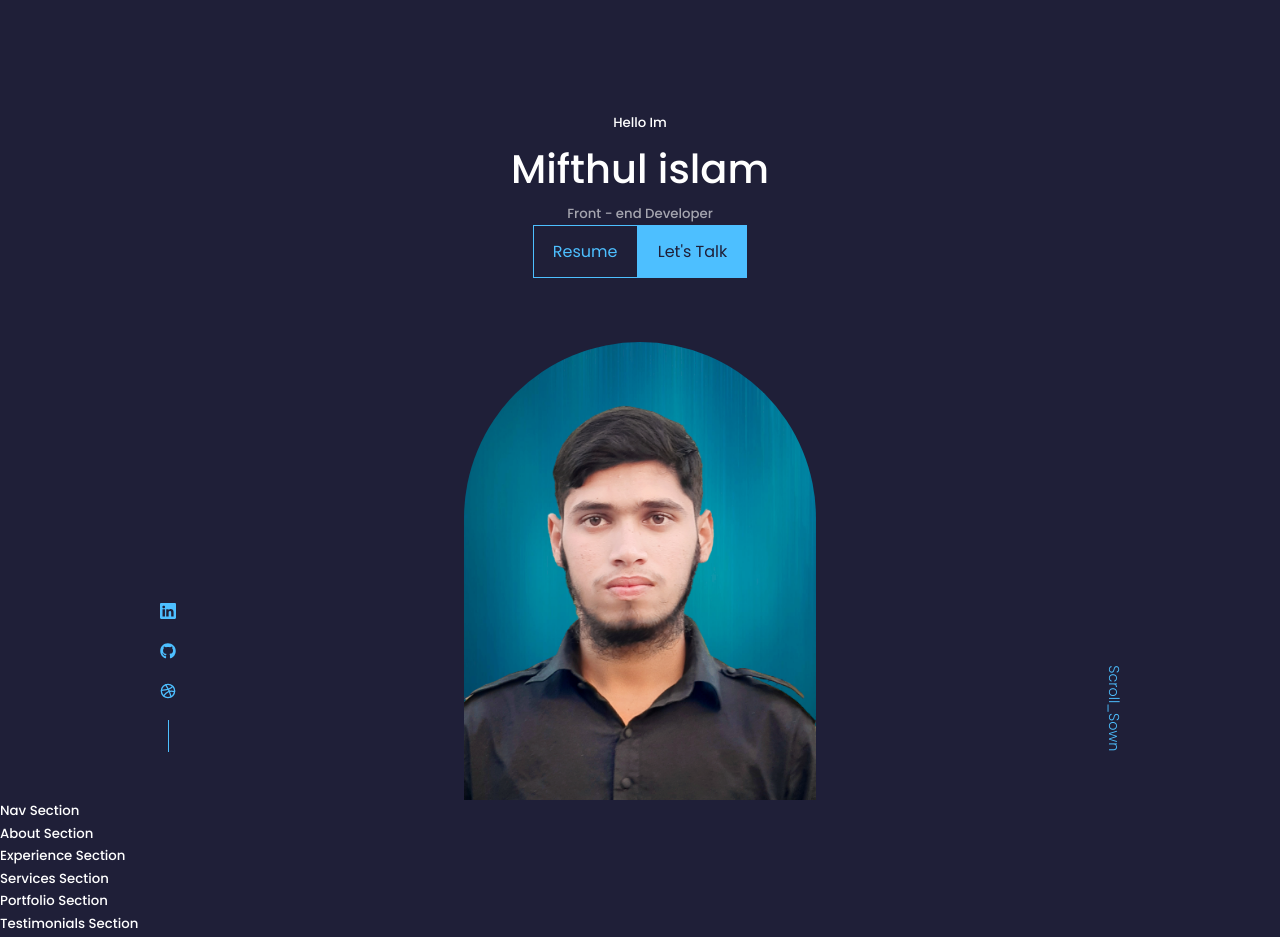
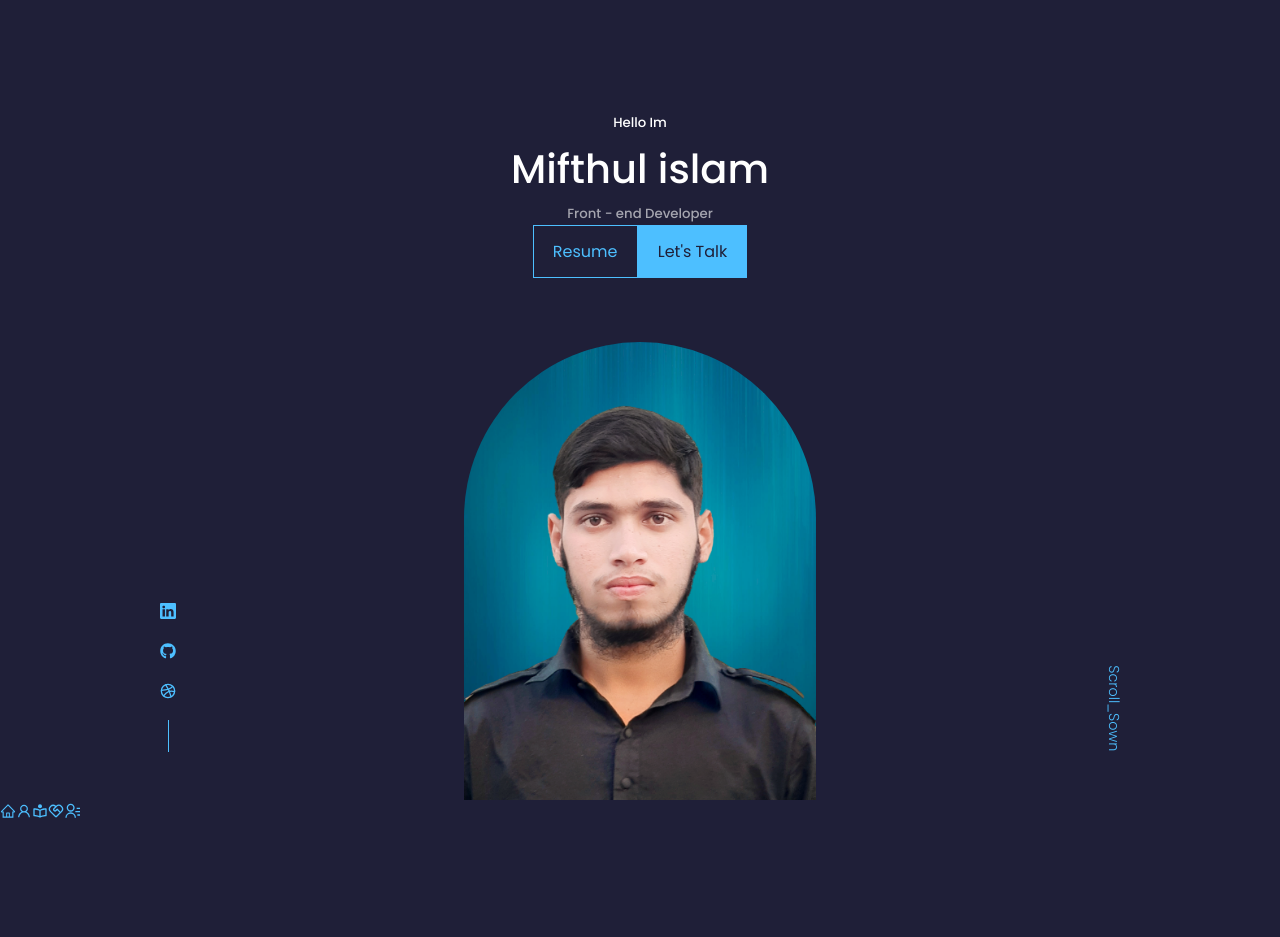
Before and after one commit to Miftahulislam2001/my-portfolio-project, a React (Vite) app: page / in a window 1280 px wide. Shown: the top 937 px of the page. Built offline with nearby package versions, Linux system fonts and the light colour scheme.

Commit message:
nav secton style added

```diff
--- a/src/components/About/About.jsx
+++ b/src/components/About/About.jsx
@@ -3,9 +3,9 @@ import './About.css'
 
 const About = () => {
     return (
-        <div>
+        <section id='about'>
             <h5>About Section</h5>
-        </div>
+        </section>
     );
 };
 
--- a/src/components/Contact/Contact.jsx
+++ b/src/components/Contact/Contact.jsx
@@ -3,9 +3,9 @@ import './Contact.css'
 
 const Contact = () => {
     return (
-        <div>
+        <section id='contact'>
             <h5>Contact section</h5>
-        </div>
+        </section>
     );
 };
 
--- a/src/components/Experience/Experience.jsx
+++ b/src/components/Experience/Experience.jsx
@@ -3,9 +3,9 @@ import './Experience.css'
 
 const Experience = () => {
     return (
-        <div>
+        <section id='experience'>
             <h5>Experience Section</h5>
-        </div>
+        </section>
     );
 };
 
--- a/src/components/Nav/Nav.jsx
+++ b/src/components/Nav/Nav.jsx
@@ -1,11 +1,20 @@
 import React from 'react';
 import './Nav.css'
+import {AiOutlineHome} from 'react-icons/ai'
+import {AiOutlineUser} from 'react-icons/ai'
+import {BiBookReader} from 'react-icons/bi'
+import {RiServiceLine} from 'react-icons/ri'
+import {RiContactsLine} from 'react-icons/ri'
 
 const Nav = () => {
     return (
-        <div>
-            <h5>Nav Section</h5>
-        </div>
+        <nav>
+            <a href=""><AiOutlineHome /></a>
+            <a href="#about"><AiOutlineUser /></a>
+            <a href="#experience"><BiBookReader /></a>
+            <a href="#services"><RiServiceLine /></a>
+            <a href="#contact"><RiContactsLine /></a>
+        </nav>
     );
 };
 
--- a/src/components/Portfolio/Portfolio.jsx
+++ b/src/components/Portfolio/Portfolio.jsx
@@ -3,9 +3,9 @@ import './Portfolio.css'
 
 const Portfolio = () => {
     return (
-        <div>
+        <section id='portfolio'>
             <h5>Portfolio Section</h5>
-        </div>
+        </section>
     );
 };
 
--- a/src/components/Services/Services.jsx
+++ b/src/components/Services/Services.jsx
@@ -3,9 +3,9 @@ import './Services.css'
 
 const Services = () => {
     return (
-        <div>
+        <section id='services'>
             <h5>Services Section</h5>
-        </div>
+        </section>
     );
 };
 
--- a/src/components/Testimonials/Testimonials.jsx
+++ b/src/components/Testimonials/Testimonials.jsx
@@ -3,9 +3,9 @@ import './Testimonials.css'
 
 const Testimonials = () => {
     return (
-        <div>
+        <section id='testimonials'>
             <h5>Testimonials Section</h5>
-        </div>
+        </section>
     );
 };
 
--- a/src/index.css
+++ b/src/index.css
@@ -51,6 +51,7 @@ h1{
 }
 section{
   margin-top: 8rem;
+  height: 100vh;
 }
 section > h2, section > h5{
   text-align: center;
```
